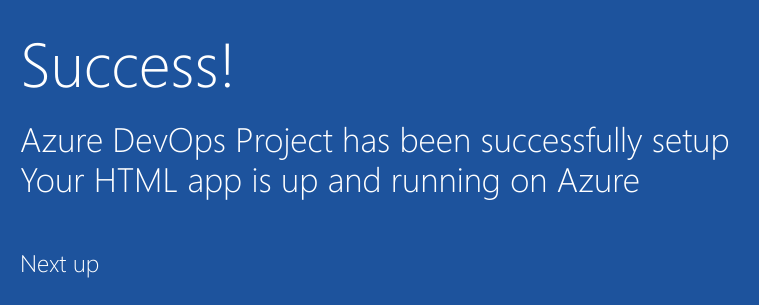
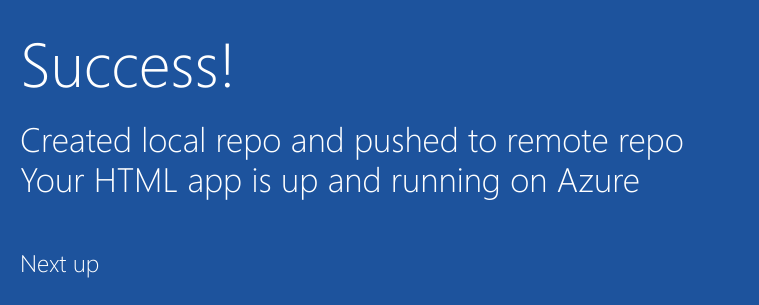
Before and after one commit to sgnanaguru31/DevOps-sample-project, a plain HTML site: page index.html in a window 1280 px wide. Shown: the part 352-657 px from the top of the page, 205-964 px from the left. Drawn offline with Linux system fonts and the light colour scheme.

Commit message:
first feature

```diff
--- a/index.html
+++ b/index.html
@@ -19,7 +19,7 @@
         </div>
             <div class="content-body">
                 <div class="success-text">Success!</div>
-                <div class="description line-1"> Azure DevOps Project has been successfully setup</div>
+                <div class="description line-1"> Created local repo and pushed to remote repo</div>
                 <div class="description line-2"> Your HTML app is up and running on Azure</div>
                 <div class="next-steps-container">
                     <div class="next-steps-header">Next up</div>
```
